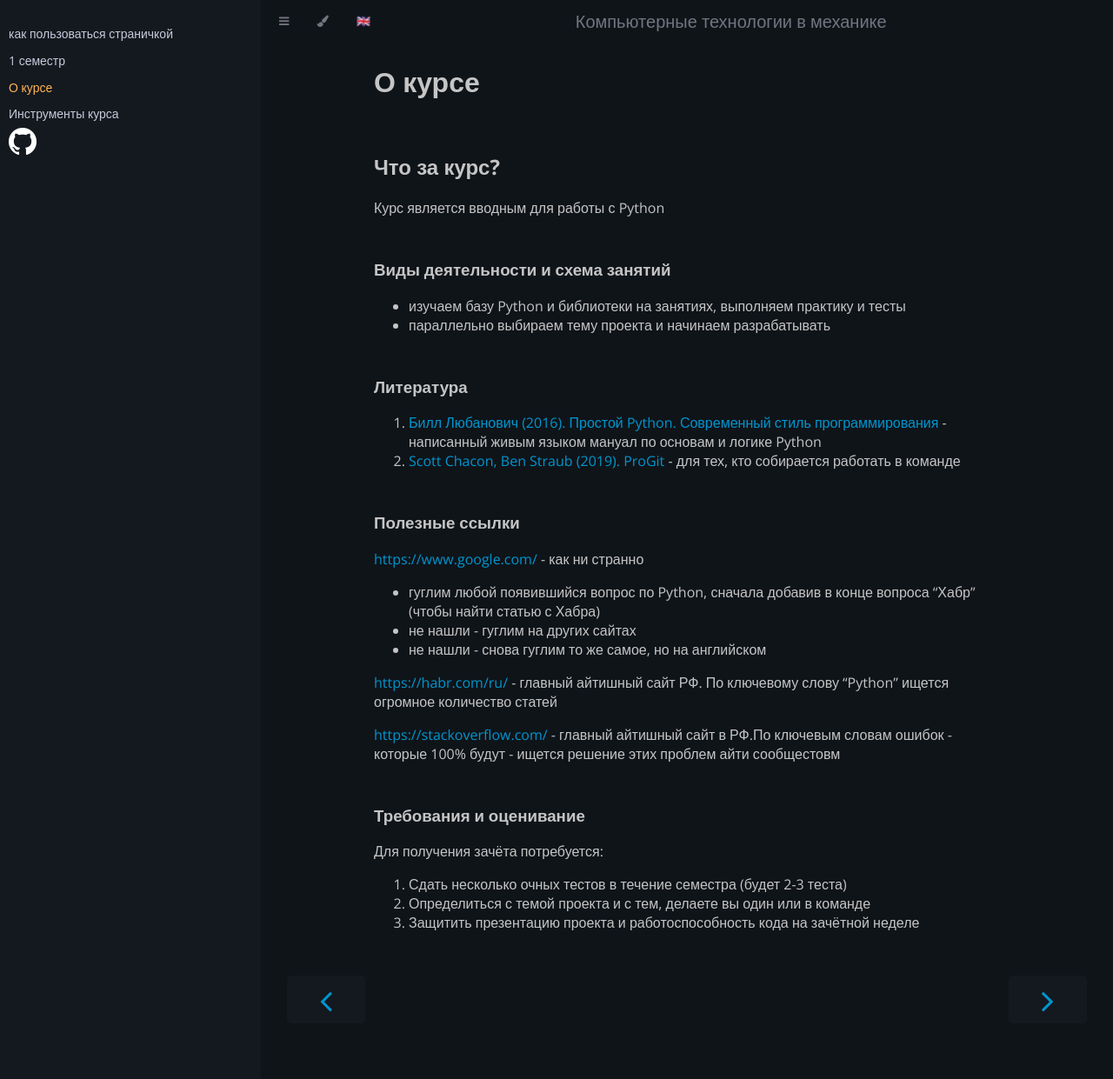
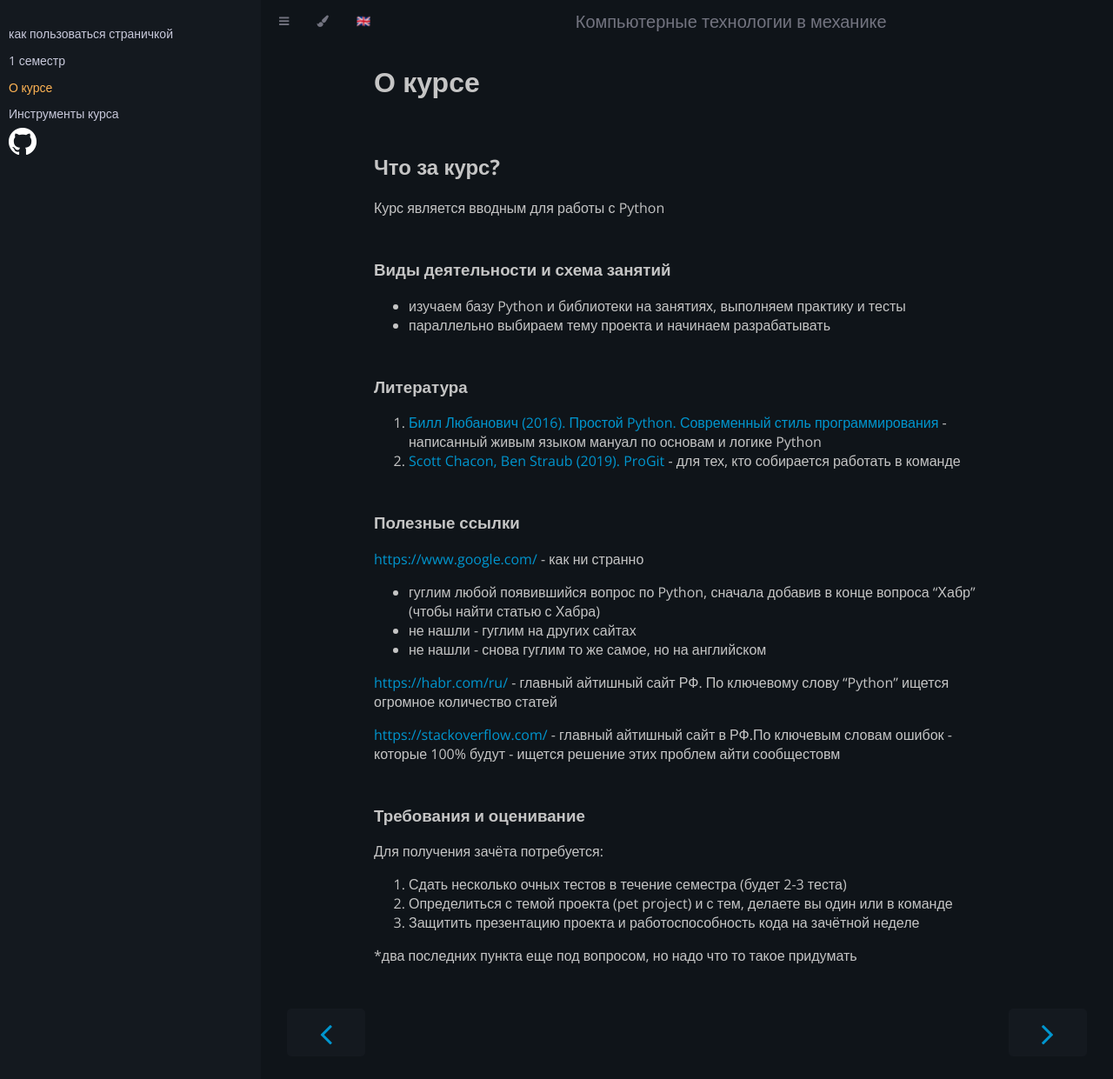
Before and after one commit to PPPmmm131313/PPPmmm131313.github.io, a Jekyll site: the page built from about.md, in a window 1280 px wide and 1265 px high. Shown: the top 1241 px of the window at 87% size. Built offline with Jekyll 4.4.1, drawn with Linux system fonts in a browser that asks for light colours; our own code applies the rules of GitHub Pages for plain Markdown files.

Commit message:
Update about.md

```diff
--- a/about.md
+++ b/about.md
@@ -26,5 +26,7 @@ title: О курсе
 ### Требования и оценивание
 Для получения зачёта потребуется:
 1. Сдать несколько очных тестов в течение семестра (будет 2-3 теста)
-2. Определиться с темой проекта и с тем, делаете вы один или в команде
+2. Определиться с темой проекта (pet project) и с тем, делаете вы один или в команде
 3. Защитить презентацию проекта и работоспособность кода на зачётной неделе
+
+*два последних пункта еще под вопросом, но надо что то такое придумать
```
